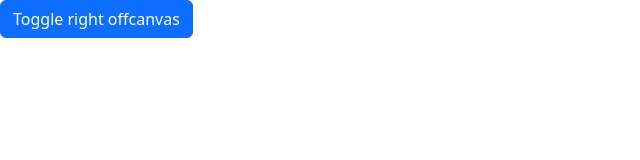
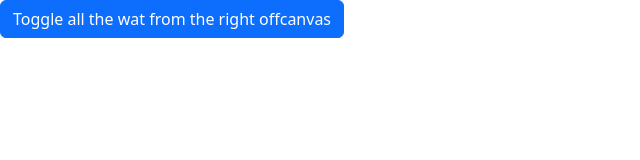
Before and after one commit to danielneamu/jqboot_sandbox, a website built with Parcel: page index.html in a window 1280 px wide. Shown: the whole page, without its empty margins (0-640 px from the left). Built offline with nearby package versions, Linux system fonts and the light colour scheme.

Commit message:
second commit to branch

```diff
--- a/index.html
+++ b/index.html
@@ -14,7 +14,7 @@
         data-bs-target="#offcanvasRight"
         aria-controls="offcanvasRight"
       >
-        Toggle right offcanvas
+        Toggle all the wat from the right offcanvas
       </button>
     </div>
     <script src="src/index.js"></script>
```
